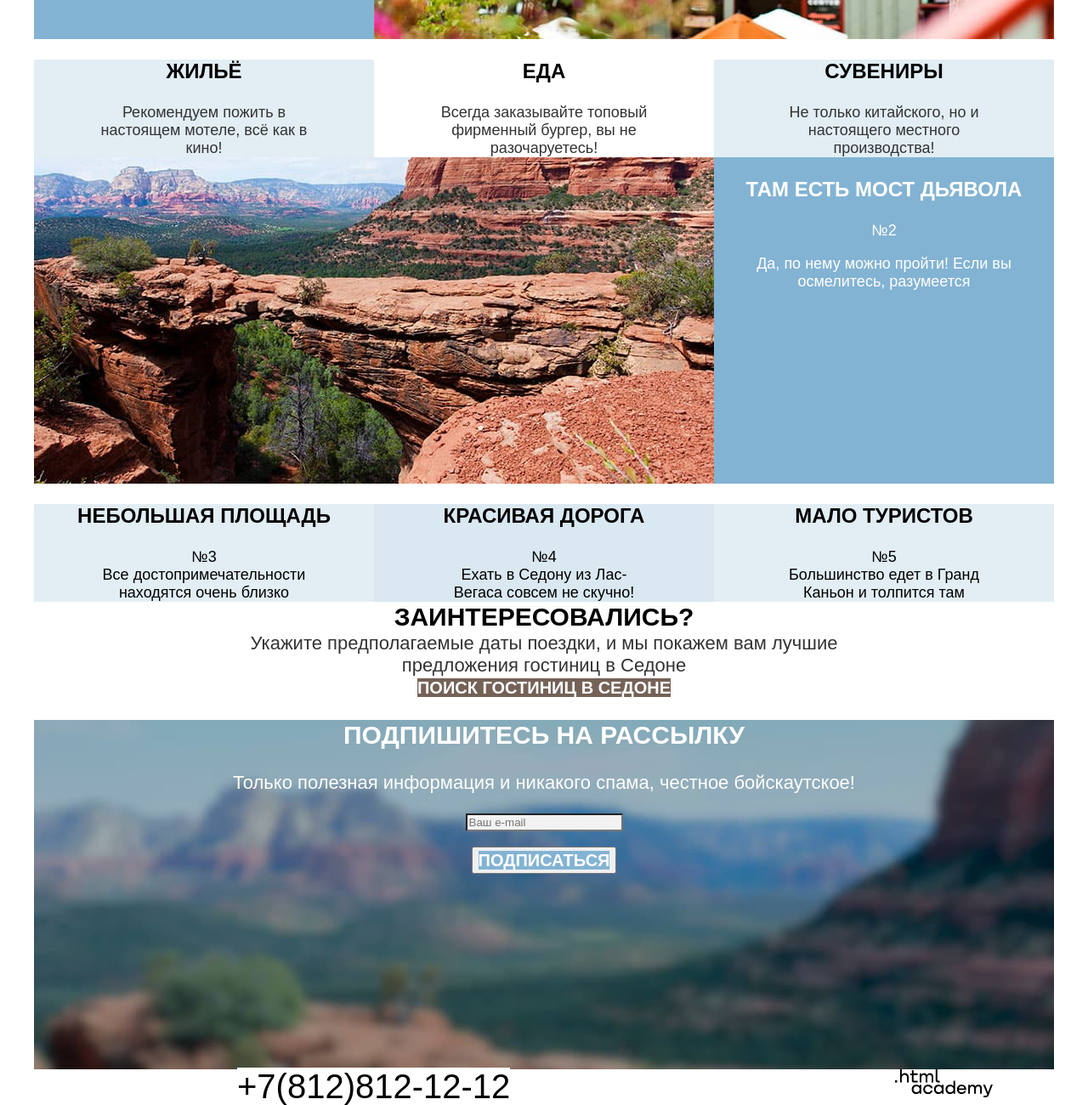
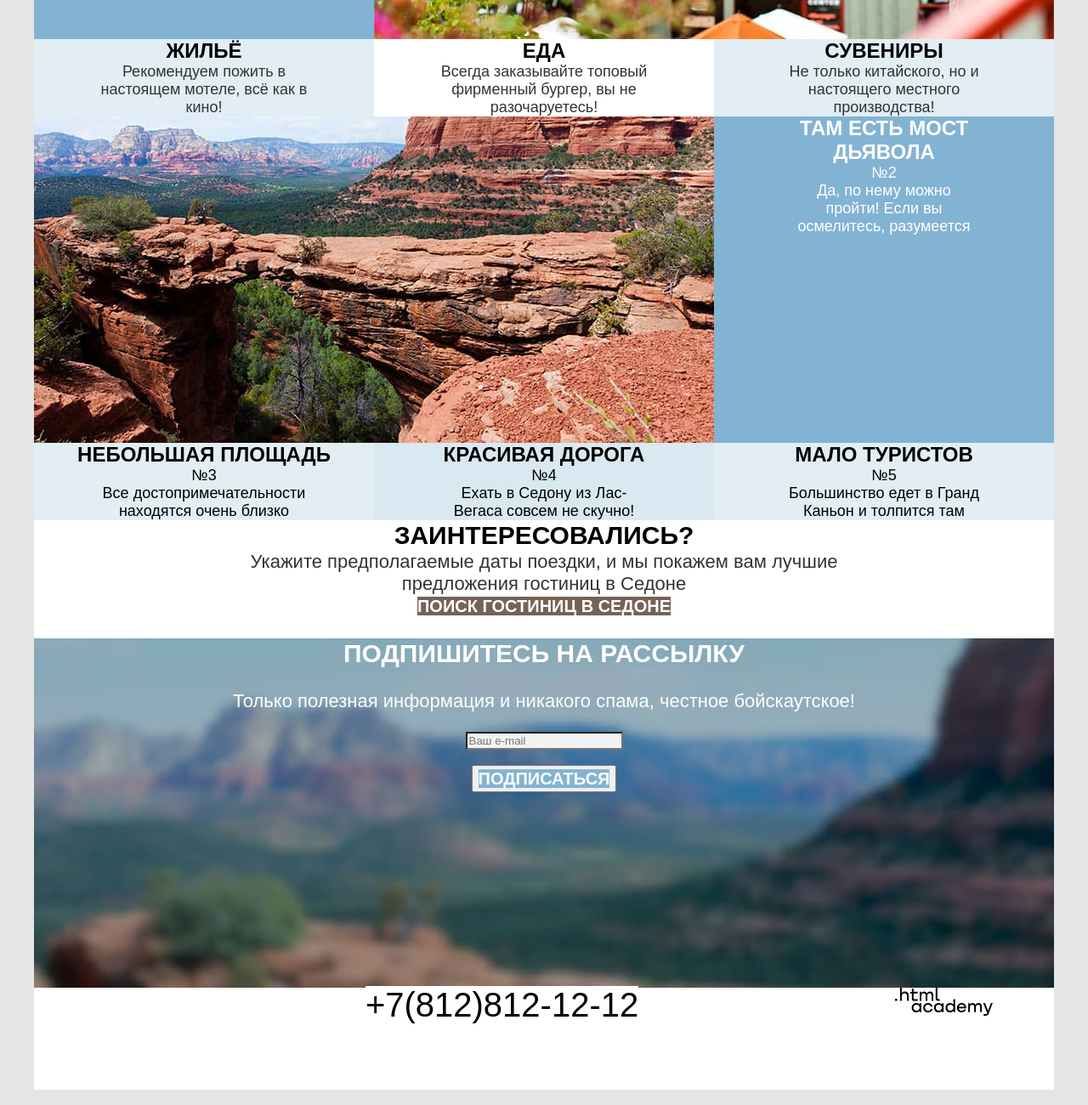
Before and after one commit to PshenichnayaE/1907295-sedona-32, a plain HTML site: page index.html in a window 1280 px wide. Shown: the part 1010-2310 px from the top of the page at 85% size. Drawn offline with Linux system fonts and the light colour scheme; a web font is replaced by a local one.

Commit message:
Исправление 3

```diff
--- a/index.html
+++ b/index.html
@@ -6,6 +6,7 @@
     <link rel="stylesheet" href="styles/styles.css">
   </head>
   <body>
+    <div class="container">
       <header class="page-header">
         <nav class="navigation">
           <ul class="navigation-list reset-list">
@@ -41,7 +42,6 @@
       </header>
 
       <main class="main-container main-index">
-      <div class="page-container">
         <section class="main-logo">
           <h1 class="visually-hidden">Седона</h1>
           <div class="logo">
@@ -160,9 +160,7 @@
             </button>
           </form>
         </section>
-      </div>
       </main>
-
       <footer class="page-footer">
         <div class="page-footer-container">
           <section class="footer-social">
@@ -193,5 +191,6 @@
           </section>
         </div>
       </footer>
+    </div>
   </body>
 </html>
--- a/styles/styles.css
+++ b/styles/styles.css
@@ -26,6 +26,14 @@ body {
   font-family: "PT Sans", sans-serif;
   font-size: 18px;
   line-height: 21px;
+  background: #E5E5E5;
+}
+
+.container {
+  font-family: "PT Sans", sans-serif;
+  width: 1200px;
+  margin: 0 auto;
+  background: #FFFFFF;
 }
 
 .visually-hidden {
@@ -79,7 +87,7 @@ a {
   margin: 0 auto;
 }
 
-ul.reset-list {
+.reset-list {
   padding: 0;
   list-style: none;
 }
@@ -116,11 +124,6 @@ ul.reset-list {
   background-image: url("../images/index-background.jpg");
   background-size: 100% auto;
   background-repeat: no-repeat;
-}
-
-.page-container {
-  width: 1200px;
-  margin: 0 auto;
 }
 
 .logo {
@@ -165,7 +168,12 @@ ul.reset-list {
   background-color: #83B3D3;
   width: 400px;
   height: 384px;
+}
 
+.basic-title,
+.basic-description {
+  margin: 0;
+  padding: 0 90px;
 }
 
 .basic-title {
@@ -182,7 +190,7 @@ ul.reset-list {
   font-weight: 400;
 }
 
-ul.reset-fieldset {
+.reset-fieldset {
   margin: 0;
   padding: 0;
   list-style: none;
@@ -227,6 +235,7 @@ ul.reset-fieldset {
   color: #000000;
   text-decoration: none;
   text-transform: uppercase;
+  margin: 0;
 }
 
 .features-description {
@@ -262,6 +271,7 @@ ul.reset-fieldset {
   font-weight: 700;
   text-decoration: none;
   text-transform: uppercase;
+  margin: 0;
 }
 
 .reasons-description {
@@ -309,7 +319,6 @@ ul.reset-fieldset {
   color: #FFFFFF;
   background-color: #000000;
   background-image: url("../images/footer-bg.jpg");
-  width: 1200px;
   height: 411px;
   background-size: 100% auto;
   background-repeat: no-repeat;
@@ -320,13 +329,13 @@ ul.reset-fieldset {
   margin: 0 auto;
   padding: 0;
   text-align: center;
+  height: 120px;
 }
 
 .page-footer-container {
   font-family: "PT Sans", sans-serif;
   display: flex;
   flex-direction: column;
-  width: 1200px;
   margin: 0 auto;
 }
 
@@ -372,8 +381,8 @@ ul.reset-fieldset {
   background-color: #FFFFFF;
   text-decoration: none;
   text-transform: uppercase;
-  margin: 0;
-  padding: 0;
+  margin: 0 auto;
+  padding: 0 auto;
 }
 
 .search {
```
Also changed, not shown: catalog.html (+2 -2 lines). Lines whose indentation alone changed are shown as unchanged.
